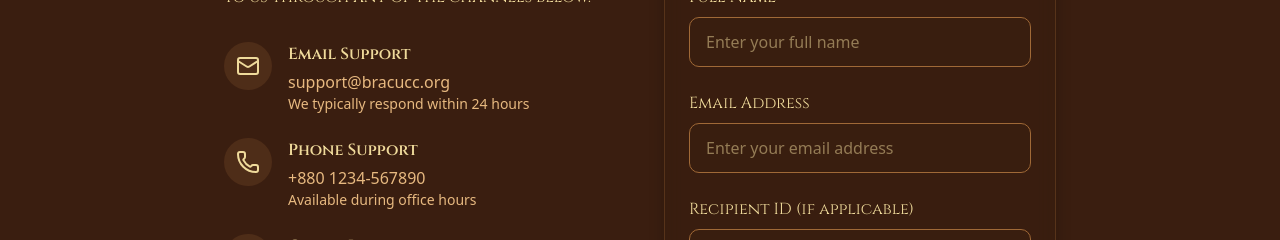
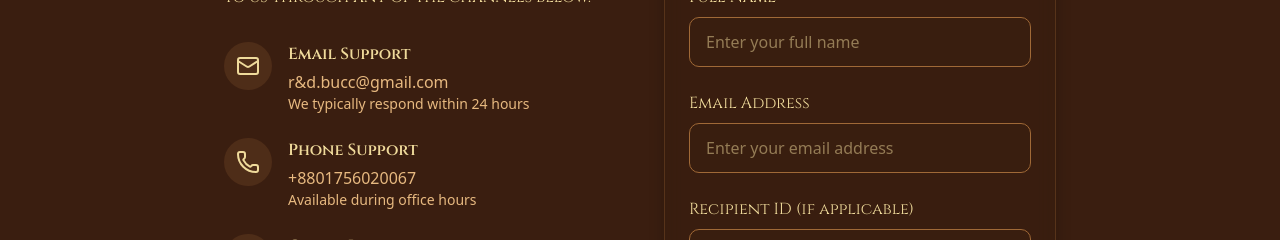
Before and after one commit to rndbucc/BitBattles_Certificate, a Next.js app: page /contact in a window 1280 px wide. Shown: the part 297-537 px from the top of the page. Built offline with nearby package versions, Linux system fonts and the light colour scheme.

Commit message:
Update page.tsx

```diff
--- a/src/app/contact/page.tsx
+++ b/src/app/contact/page.tsx
@@ -44,7 +44,7 @@ export default function ContactPage() {
                 </div>
                 <div>
                   <h3 className="text-[#efda9b] font-semibold font-cinzel mb-1">Email Support</h3>
-                  <p className="text-[#e7b980]">support@bracucc.org</p>
+                  <p className="text-[#e7b980]">r&d.bucc@gmail.com</p>
                   <p className="text-[#e7b980] text-sm">We typically respond within 24 hours</p>
                 </div>
               </div>
@@ -55,7 +55,7 @@ export default function ContactPage() {
                 </div>
                 <div>
                   <h3 className="text-[#efda9b] font-semibold font-cinzel mb-1">Phone Support</h3>
-                  <p className="text-[#e7b980]">+880 1234-567890</p>
+                  <p className="text-[#e7b980]">+8801756020067</p>
                   <p className="text-[#e7b980] text-sm">Available during office hours</p>
                 </div>
               </div>
```
